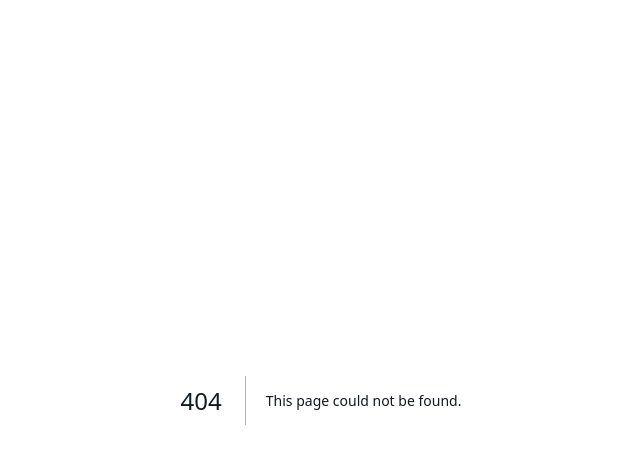
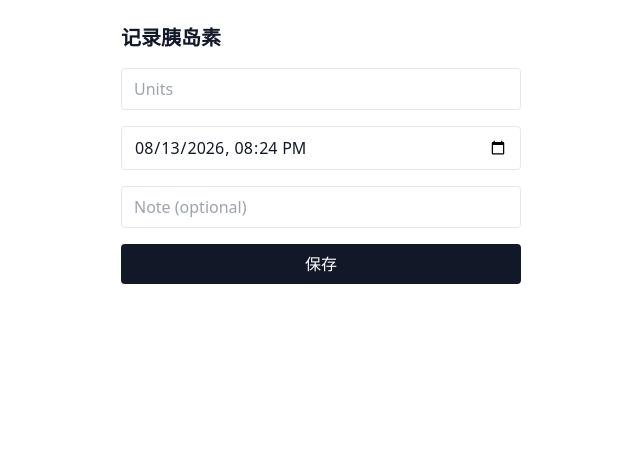
Before and after one commit to waimeng996/calories_tracker, a Next.js app: page /insulin in a window 1280 px wide. Before the commit this address had no page. Shown: the top 464 px of the page, without its empty margins (319-959 px from the left). Built offline with nearby package versions, Linux system fonts and the light colour scheme.

Commit message:
feat: add insulin logging page

```diff
--- /dev/null
+++ b/app/(app)/insulin/page.tsx
@@ -0,0 +1,81 @@
+'use client';
+
+import { useState } from 'react';
+import { useRouter } from 'next/navigation';
+import { createBrowserSupabase } from '@/lib/supabase/client';
+
+function nowForInput(): string {
+  const d = new Date();
+  d.setMinutes(d.getMinutes() - d.getTimezoneOffset());
+  return d.toISOString().slice(0, 16);
+}
+
+export default function InsulinLogPage() {
+  const router = useRouter();
+  const [units, setUnits] = useState('');
+  const [loggedAt, setLoggedAt] = useState(nowForInput());
+  const [note, setNote] = useState('');
+  const [error, setError] = useState<string | null>(null);
+  const [saving, setSaving] = useState(false);
+
+  async function handleSubmit(e: React.FormEvent) {
+    e.preventDefault();
+    setSaving(true);
+    setError(null);
+    const supabase = createBrowserSupabase();
+    const { data: { user } } = await supabase.auth.getUser();
+    if (!user) {
+      setError('Not logged in');
+      setSaving(false);
+      return;
+    }
+    const { error: insertError } = await supabase.from('insulin_logs').insert({
+      user_id: user.id,
+      units: Number(units),
+      logged_at: new Date(loggedAt).toISOString(),
+      note: note || null,
+    });
+    setSaving(false);
+    if (insertError) {
+      setError(insertError.message);
+      return;
+    }
+    router.push('/');
+    router.refresh();
+  }
+
+  return (
+    <main className="mx-auto max-w-md p-6">
+      <h1 className="mb-4 text-xl font-semibold">记录胰岛素</h1>
+      <form onSubmit={handleSubmit} className="space-y-4">
+        <input
+          type="number"
+          step="0.5"
+          required
+          placeholder="Units"
+          className="w-full rounded border px-3 py-2"
+          value={units}
+          onChange={(e) => setUnits(e.target.value)}
+        />
+        <input
+          type="datetime-local"
+          required
+          className="w-full rounded border px-3 py-2"
+          value={loggedAt}
+          onChange={(e) => setLoggedAt(e.target.value)}
+        />
+        <input
+          type="text"
+          placeholder="Note (optional)"
+          className="w-full rounded border px-3 py-2"
+          value={note}
+          onChange={(e) => setNote(e.target.value)}
+        />
+        {error && <p className="text-sm text-red-600">{error}</p>}
+        <button type="submit" disabled={saving} className="w-full rounded bg-gray-900 py-2 text-white disabled:opacity-50">
+          {saving ? 'Saving…' : '保存'}
+        </button>
+      </form>
+    </main>
+  );
+}
```
